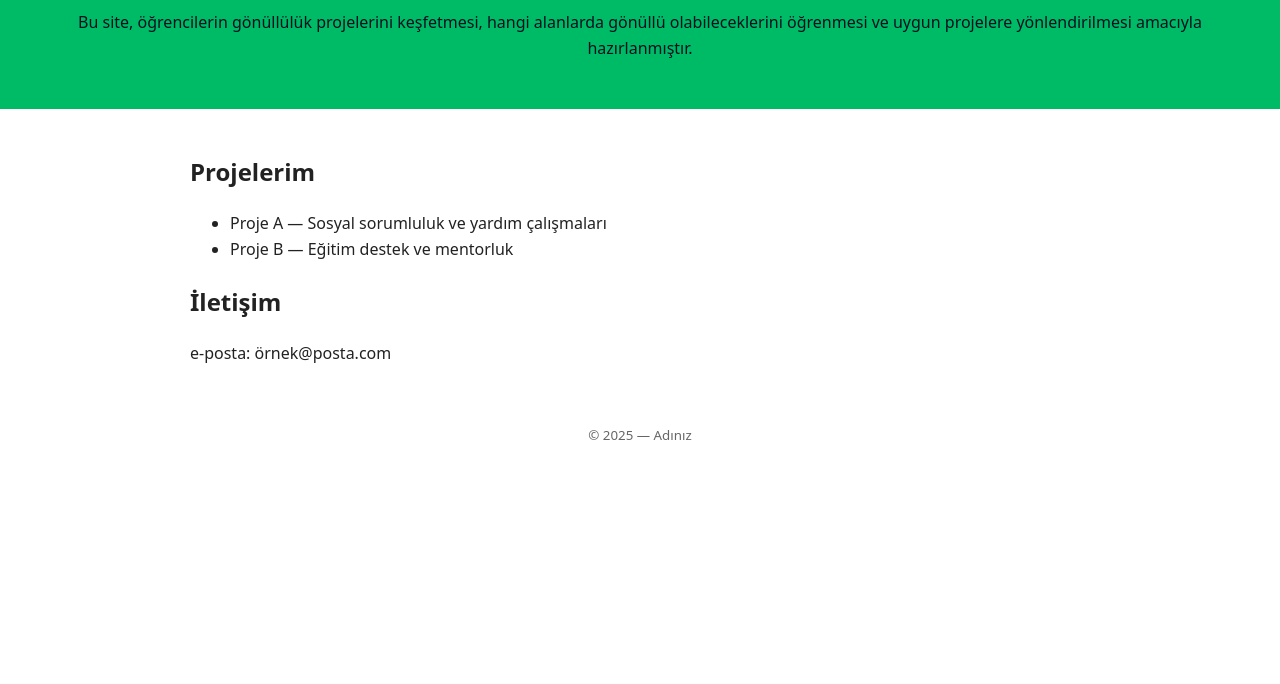
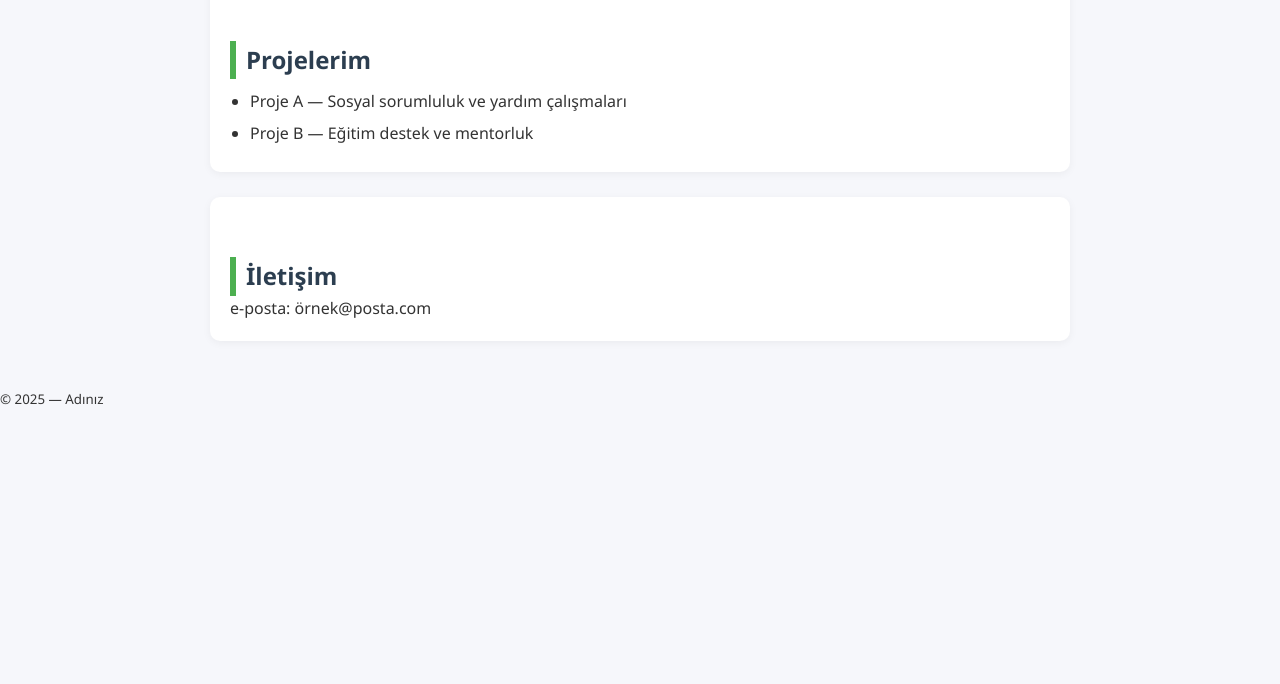
Before and after one commit to evinokan41-bit/gonulluluk-sitesii, a plain HTML site: page index_Version1.html in a window 1280 px wide. Shown: the part 116-800 px from the top of the page. Drawn offline with Linux system fonts and the light colour scheme.

Commit message:
Refactor style.css with new layout and styles

```diff
--- a/style.css
+++ b/style.css
@@ -1,5 +1,66 @@
-/* style.css */
-body { font-family: system-ui, -apple-system, "Segoe UI", Roboto, "Helvetica Neue", Arial; margin: 0; line-height: 1.6; color:#222; }
-header { background:#0b6; color:#012; padding:2rem; text-align:center; }
-main { padding:1.5rem; max-width:900px; margin:0 auto; }
-footer { padding:1rem; text-align:center; color:#666; }
+/* GENEL AYARLAR */
+* {
+  box-sizing: border-box;
+  margin: 0;
+  padding: 0;
+  font-family: "Segoe UI", sans-serif;
+}
+
+body {
+  background-color: #f6f7fb;
+  color: #333;
+  line-height: 1.6;
+}
+
+/* SAYFA GENEL YAPI */
+main {
+  max-width: 900px;
+  margin: auto;
+  padding: 20px;
+}
+
+/* BAŞLIKLAR */
+h1, h2 {
+  color: #2c3e50;
+}
+
+h2 {
+  margin-top: 40px;
+  border-left: 6px solid #4CAF50;
+  padding-left: 10px;
+}
+
+/* BÖLÜMLER */
+section {
+  background: #ffffff;
+  padding: 20px;
+  margin-bottom: 25px;
+  border-radius: 10px;
+  box-shadow: 0 2px 8px rgba(0,0,0,0.05);
+}
+
+/* LİSTELER */
+ul {
+  margin-top: 10px;
+  padding-left: 20px;
+}
+
+li {
+  margin-bottom: 6px;
+}
+
+/* VURGU METİNLERİ */
+strong {
+  color: #2c7be5;
+}
+
+/* MOBİL UYUMLULUK */
+@media (max-width: 768px) {
+  body {
+    font-size: 16px;
+  }
+
+  section {
+    padding: 16px;
+  }
+}
```
